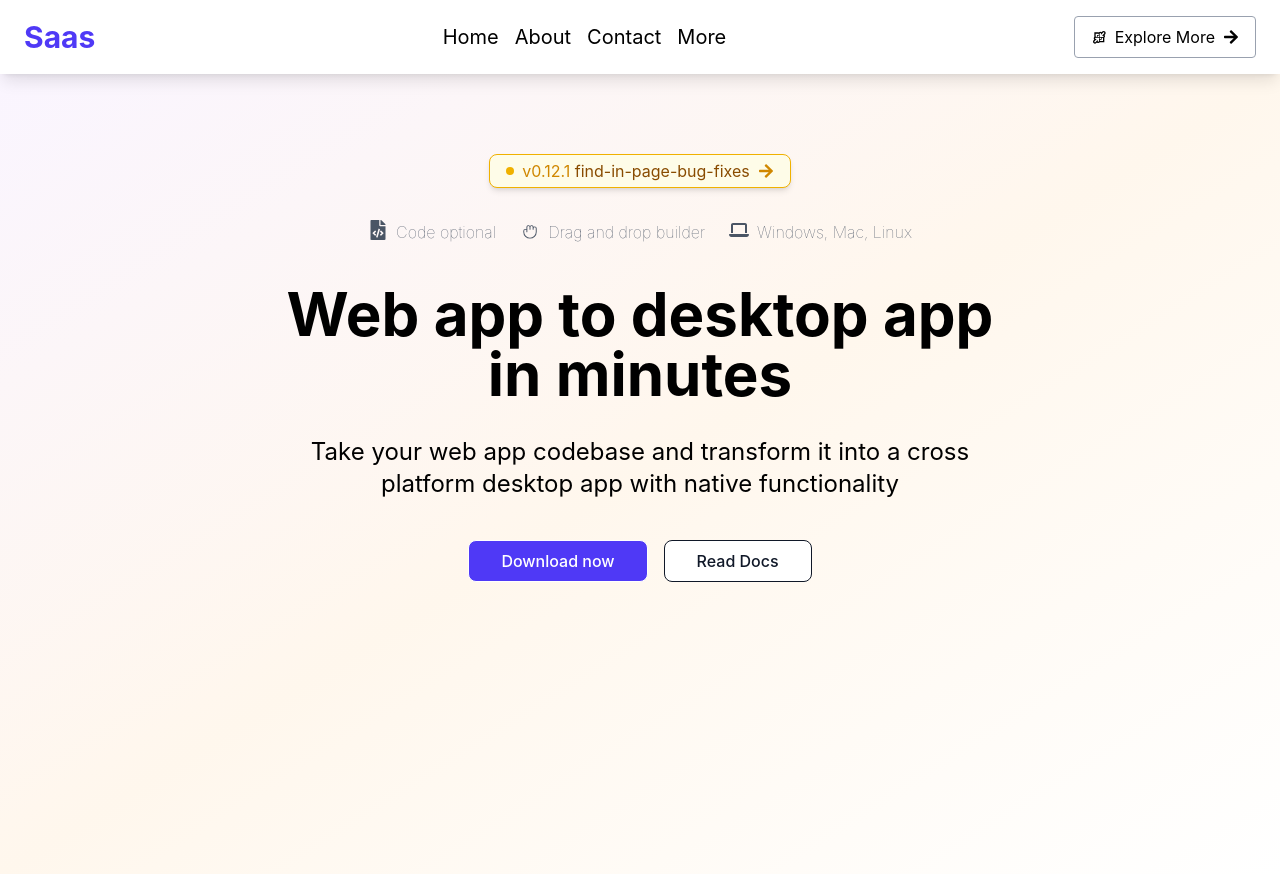
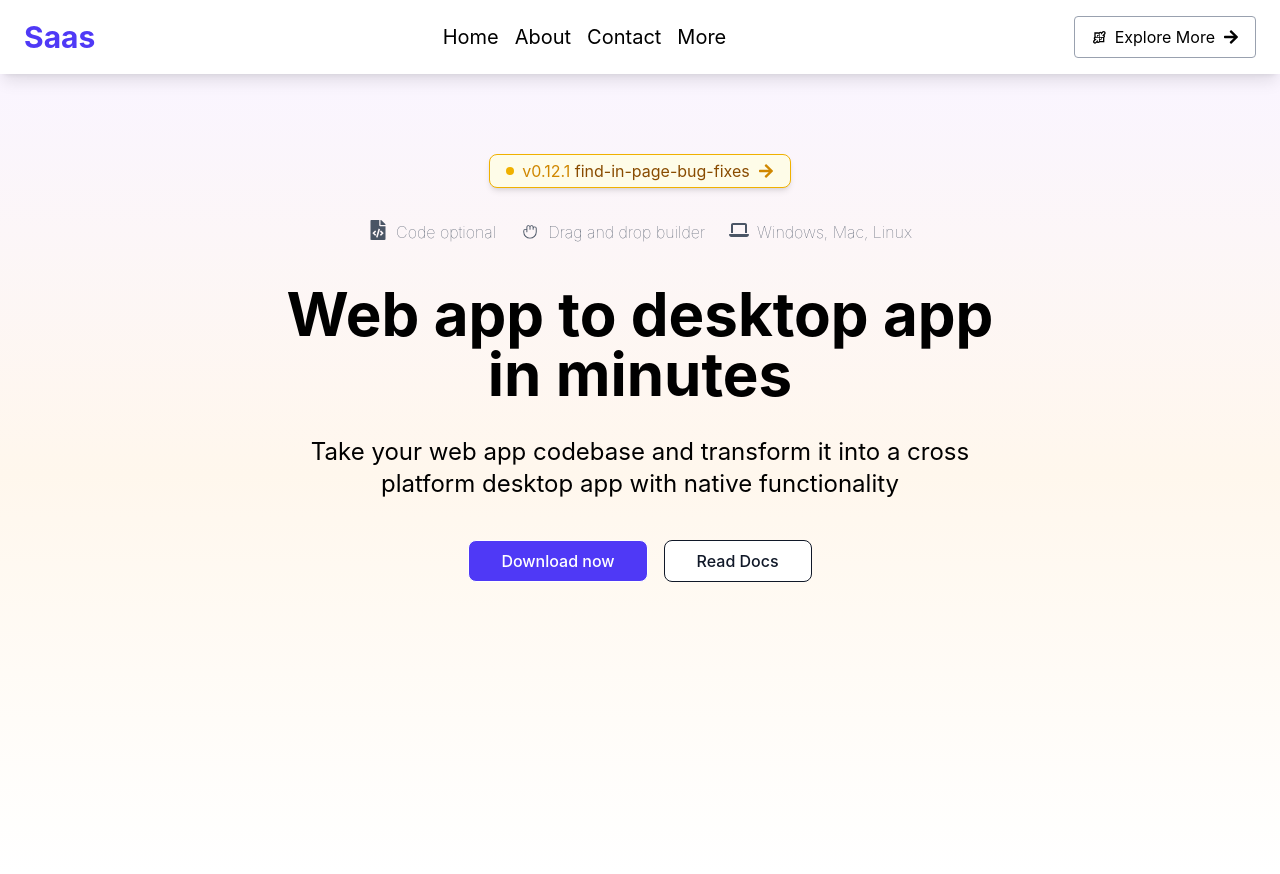
Before and after one commit to MohdMufeet/react-tailwind-ui-showcase, a React (Vite) app: page / in a window 1280 px wide. Built offline with nearby package versions, Linux system fonts and the light colour scheme.

Commit message:
feat: enhance HeroSection and Navbar with improved styling; add spacing to Optional component

```diff
--- a/src/components/HeroSection.jsx
+++ b/src/components/HeroSection.jsx
@@ -5,7 +5,7 @@ import Optional from "./Optional";
 
 const HeroSection = () => {
   return (
-    <div className=" h-screen bg-gradient-to-br from-purple-50 via-orange-50 to-transparent flex md:justify-center justify-start">
+    <div className=" h-screen bg-gradient-to-b from-purple-50 via-orange-50 to-transparent flex md:justify-center justify-start">
       <div className="main-container max-w-3xl mx-auto px-6 py-20 text-left md:text-center flex flex-col gap-4 md:items-center">
 
         <div className="flex gap-2 items-center justify-center border border-yellow-500
--- a/src/components/Navbar.jsx
+++ b/src/components/Navbar.jsx
@@ -11,7 +11,7 @@ const Navbar = () => {
   };
   return (
     <>
-      <header className="flex justify-between items-center px-6 py-4 shadow-lg sticky top-0">
+      <header className="flex justify-between items-center bg-white px-6 py-4 shadow-lg sticky top-0 ">
         <Logo />
 
         <Navitems />
--- a/src/components/Optional.jsx
+++ b/src/components/Optional.jsx
@@ -2,6 +2,7 @@ import React from 'react'
 import { FaFileCode } from "react-icons/fa";
 import { FaLaptop } from "react-icons/fa6";
 import { PiHandGrabbingLight } from "react-icons/pi";
+
 const Optional = () => {
   return (
     <div className="hidden md:flex gap-6 mt-4">
```
